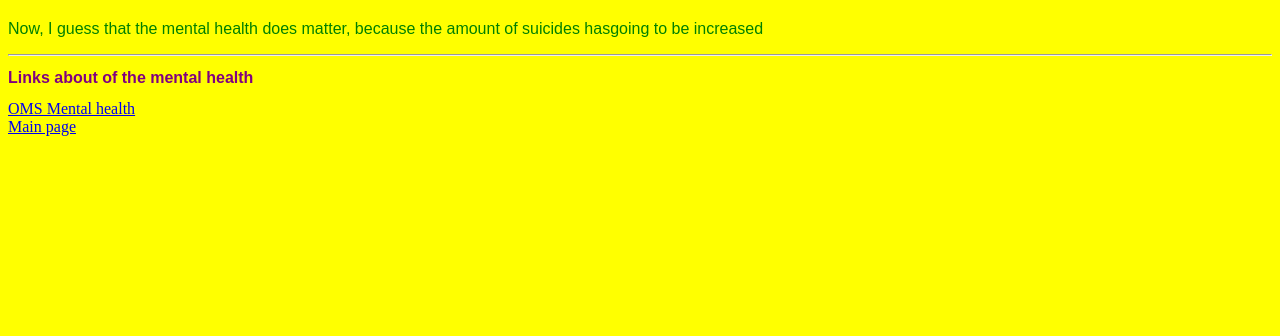
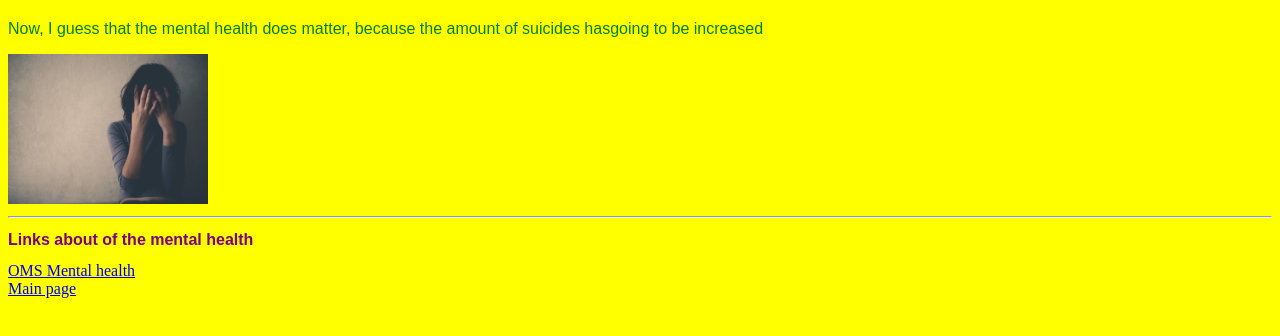
Before and after one commit to ImEngineerDew/LessonsHTML, a plain HTML site: page thirdFile.html in a window 1280 px wide. Shown: the part 60-396 px from the top of the page. Drawn offline with Linux system fonts and the light colour scheme.

Commit message:
Dealing with the depression (topic theme)

```diff
--- a/thirdFile.html
+++ b/thirdFile.html
@@ -9,6 +9,7 @@
 <body style ="background-color: yellow;">
     <h1 style = "text-align: center; font-size:200%; font-family: Arial; color:blue;"><strong>Today is the mental health day</strong></h1>
     <p style = "font-family: Arial; color: green;">Now, I guess that the mental health does matter, because the amount of suicides hasgoing to be increased</p>
+    <img src = "depresion.jpg"  style ="width: 200px; height: 150px; " alt = "Girl with depression">
     <hr>
         <h2 style = "font-size:100%; font-family: Arial; color: purple;">Links about of the mental health</h2>
         <a href = "https://www.who.int/es/news-room/fact-sheets/detail/mental-health-strengthening-our-response">OMS Mental health</a></br>
```
Also changed, not shown: depresion.jpg (added).
